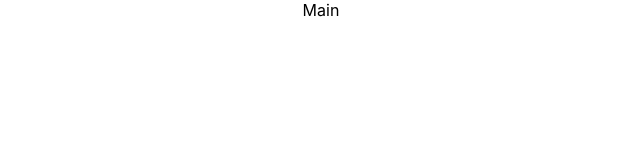
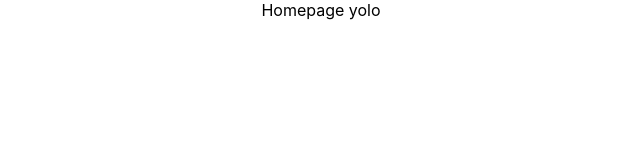
Before and after one commit to mlopez42/my-website, a React (Create React App) app: page / in a window 1280 px wide. Shown: the top 160 px of the page, without its empty margins (319-959 px from the left). Built offline with nearby package versions, Linux system fonts and the light colour scheme.

Commit message:
starting pages and routing

```diff
--- a/src/App.tsx
+++ b/src/App.tsx
@@ -5,13 +5,16 @@ import {
     Switch,
     Route
 } from "react-router-dom";
+import HomePage from "./pages/home/home";
 
 function App() {
   return (
     <div className="App">
       <Router>
           <Switch>
-              <Route exact path="/">Main</Route>
+              <Route exact path="/">
+                  <HomePage />
+              </Route>
           </Switch>
       </Router>
     </div>
--- /dev/null
+++ b/src/pages/home/home.tsx
@@ -0,0 +1,13 @@
+import {Component} from "react";
+
+export default class HomePage extends Component{
+
+    render() {
+        return (
+            <div>
+                Homepage yolo
+            </div>
+        )
+    }
+
+}
```
